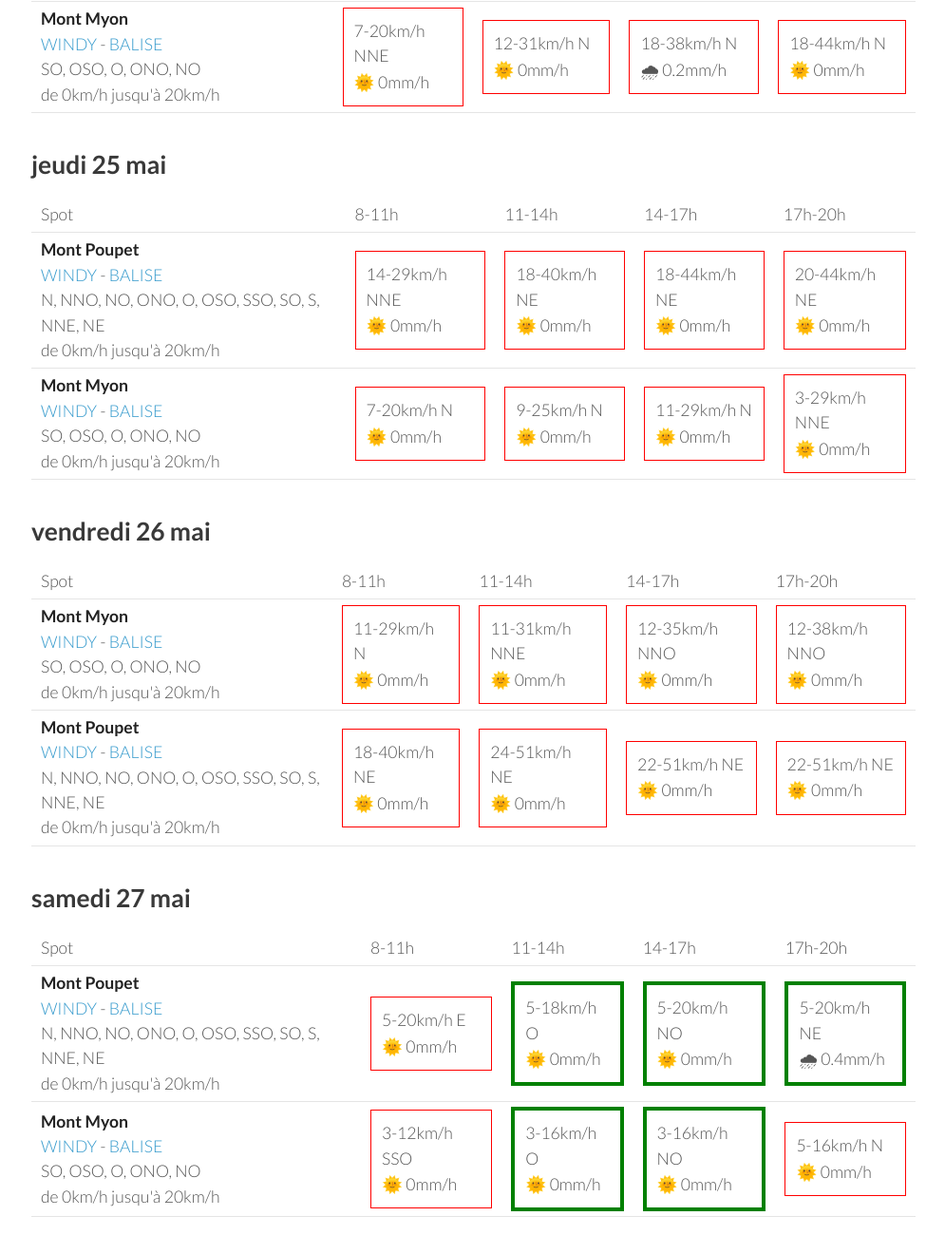
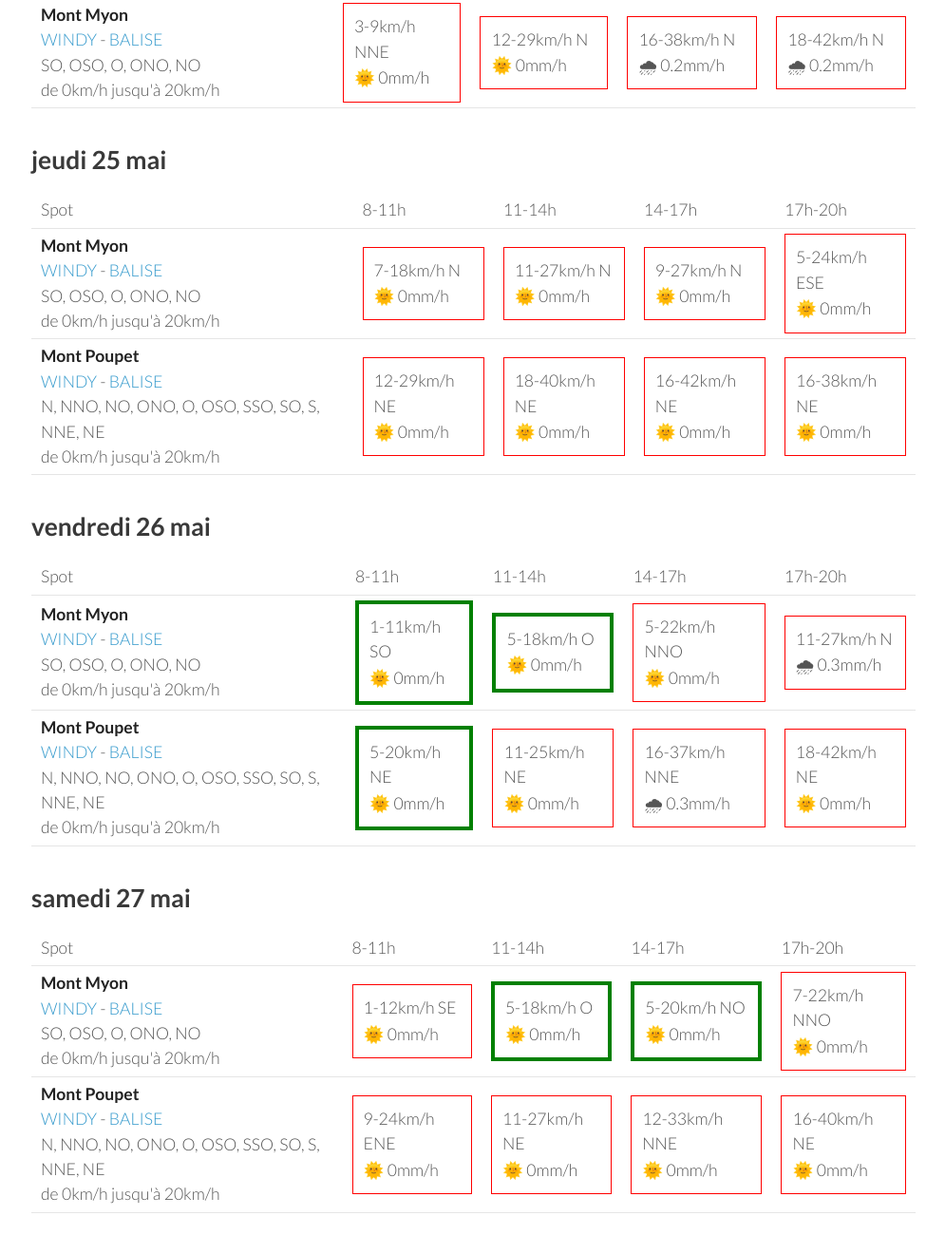
Before and after one commit to parapente-dans-le-nord/parapente-dans-le-nord.github.io, a Jekyll site: the page built from jura.markdown, in a window 1280 px wide and 1400 px high, scrolled down 1284 px. Shown: the top 1320 px of the window at 95% size, without its empty margins (25-1020 px from the left). Built offline with Jekyll 4.4.1, drawn with Linux system fonts in a browser that asks for light colours; some of the changed text lies outside the part shown.

Commit message:
update index.markdown

```diff
--- a/jura.markdown
+++ b/jura.markdown
@@ -25,18 +25,18 @@ page mise à jour le lundi 22 mai 17:20
         <td><strong>Mont Poupet</strong><br><a href="https://windy.com/46.970/5.876?46.541,5.876,8">WINDY</a> - <span class=""><a href="http://www.balisemeteo.com/balise.php?idBalise=92">BALISE</a> </span><br> <span class="vent-favorable">N, NNO, NO, ONO, O, OSO, SSO, SO, S, NNE, NE</span><br><span class="force-vent">de 0km/h jusqu'à 20km/h</span> </td>
 
             <td><div class="not-flyable"><p>0-0km/h NA</p><p>🌧️ 0mm/h</p></div></td>
-            <td><div class="flyable"><p>5-16km/h O</p><p>🌞 0mm/h</p></div></td>
-            <td><div class="flyable"><p>7-20km/h N</p><p>🌞 0mm/h</p></div></td>
-            <td><div class="not-flyable"><p>7-22km/h NNO</p><p>🌞 0mm/h</p></div></td>
+            <td><div class="not-flyable"><p>0-0km/h NA</p><p>🌧️ 0mm/h</p></div></td>
+            <td><div class="not-flyable"><p>0-0km/h NA</p><p>🌧️ 0mm/h</p></div></td>
+            <td><div class="not-flyable"><p>7-24km/h N</p><p>🌞 0mm/h</p></div></td>
 
     </tr>
 <tr>
         <td><strong>Mont Myon</strong><br><a href="https://windy.com/46.331/5.397?45.898,5.394,8,m:eWoagj8">WINDY</a> - <span class=""><a href="http://www.balisemeteo.com/balise.php?idBalise=70">BALISE</a> </span><br> <span class="vent-favorable">SO, OSO, O, ONO, NO</span><br><span class="force-vent">de 0km/h jusqu'à 20km/h</span> </td>
 
             <td><div class="not-flyable"><p>0-0km/h NA</p><p>🌧️ 0mm/h</p></div></td>
-            <td><div class="flyable"><p>7-18km/h ONO</p><p>🌞 0mm/h</p></div></td>
-            <td><div class="not-flyable"><p>9-25km/h NNO</p><p>🌞 0mm/h</p></div></td>
-            <td><div class="not-flyable"><p>9-24km/h NNO</p><p>🌞 0mm/h</p></div></td>
+            <td><div class="not-flyable"><p>0-0km/h NA</p><p>🌧️ 0mm/h</p></div></td>
+            <td><div class="not-flyable"><p>0-0km/h NA</p><p>🌧️ 0mm/h</p></div></td>
+            <td><div class="not-flyable"><p>9-24km/h NNE</p><p>🌞 0mm/h</p></div></td>
 
     </tr>
 
@@ -58,20 +58,20 @@ page mise à jour le lundi 22 mai 17:20
 <tr>
         <td><strong>Mont Poupet</strong><br><a href="https://windy.com/46.970/5.876?46.541,5.876,8">WINDY</a> - <span class=""><a href="http://www.balisemeteo.com/balise.php?idBalise=92">BALISE</a> </span><br> <span class="vent-favorable">N, NNO, NO, ONO, O, OSO, SSO, SO, S, NNE, NE</span><br><span class="force-vent">de 0km/h jusqu'à 20km/h</span> </td>
 
-            <td><div class="flyable"><p>5-12km/h NNO</p><p>🌞 0mm/h</p></div></td>
-            <td><div class="not-flyable"><p>9-22km/h NE</p><p>🌞 0mm/h</p></div></td>
-            <td><div class="not-flyable"><p>9-29km/h N</p><p>🌞 0mm/h</p></div></td>
-            <td><div class="not-flyable"><p>11-25km/h N</p><p>🌧 1mm/h</p></div></td>
+            <td><div class="flyable"><p>5-12km/h NNE</p><p>🌞 0mm/h</p></div></td>
+            <td><div class="flyable"><p>7-18km/h N</p><p>🌞 0mm/h</p></div></td>
+            <td><div class="not-flyable"><p>11-29km/h N</p><p>🌞 0mm/h</p></div></td>
+            <td><div class="not-flyable"><p>9-33km/h NNE</p><p>🌞 0mm/h</p></div></td>
 
 
     </tr>
 <tr>
         <td><strong>Mont Myon</strong><br><a href="https://windy.com/46.331/5.397?45.898,5.394,8,m:eWoagj8">WINDY</a> - <span class=""><a href="http://www.balisemeteo.com/balise.php?idBalise=70">BALISE</a> </span><br> <span class="vent-favorable">SO, OSO, O, ONO, NO</span><br><span class="force-vent">de 0km/h jusqu'à 20km/h</span> </td>
 
-            <td><div class="not-flyable"><p>1-7km/h NE</p><p>🌧 0.4mm/h</p></div></td>
-            <td><div class="not-flyable"><p>1-12km/h NNE</p><p>🌞 0mm/h</p></div></td>
-            <td><div class="not-flyable"><p>7-25km/h N</p><p>🌞 0mm/h</p></div></td>
-            <td><div class="not-flyable"><p>9-25km/h N</p><p>🌞 0mm/h</p></div></td>
+            <td><div class="not-flyable"><p>3-11km/h ENE</p><p>🌞 0mm/h</p></div></td>
+            <td><div class="not-flyable"><p>9-24km/h N</p><p>🌞 0mm/h</p></div></td>
+            <td><div class="not-flyable"><p>12-31km/h N</p><p>🌞 0mm/h</p></div></td>
+            <td><div class="not-flyable"><p>11-31km/h NNE</p><p>🌞 0mm/h</p></div></td>
 
 
     </tr>
@@ -94,20 +94,20 @@ page mise à jour le lundi 22 mai 17:20
 <tr>
         <td><strong>Mont Poupet</strong><br><a href="https://windy.com/46.970/5.876?46.541,5.876,8">WINDY</a> - <span class=""><a href="http://www.balisemeteo.com/balise.php?idBalise=92">BALISE</a> </span><br> <span class="vent-favorable">N, NNO, NO, ONO, O, OSO, SSO, SO, S, NNE, NE</span><br><span class="force-vent">de 0km/h jusqu'à 20km/h</span> </td>
 
-            <td><div class="not-flyable"><p>12-29km/h NE</p><p>🌞 0mm/h</p></div></td>
-            <td><div class="not-flyable"><p>14-33km/h NNE</p><p>🌞 0mm/h</p></div></td>
-            <td><div class="not-flyable"><p>20-44km/h NNE</p><p>🌞 0mm/h</p></div></td>
-            <td><div class="not-flyable"><p>16-44km/h NNE</p><p>🌞 0mm/h</p></div></td>
+            <td><div class="not-flyable"><p>11-27km/h NE</p><p>🌞 0mm/h</p></div></td>
+            <td><div class="not-flyable"><p>14-35km/h NNE</p><p>🌞 0mm/h</p></div></td>
+            <td><div class="not-flyable"><p>18-42km/h NNE</p><p>🌞 0mm/h</p></div></td>
+            <td><div class="not-flyable"><p>16-40km/h NNE</p><p>🌞 0mm/h</p></div></td>
 
 
     </tr>
 <tr>
         <td><strong>Mont Myon</strong><br><a href="https://windy.com/46.331/5.397?45.898,5.394,8,m:eWoagj8">WINDY</a> - <span class=""><a href="http://www.balisemeteo.com/balise.php?idBalise=70">BALISE</a> </span><br> <span class="vent-favorable">SO, OSO, O, ONO, NO</span><br><span class="force-vent">de 0km/h jusqu'à 20km/h</span> </td>
 
-            <td><div class="not-flyable"><p>7-20km/h NNE</p><p>🌞 0mm/h</p></div></td>
-            <td><div class="not-flyable"><p>12-31km/h N</p><p>🌞 0mm/h</p></div></td>
-            <td><div class="not-flyable"><p>18-38km/h N</p><p>🌧 0.2mm/h</p></div></td>
-            <td><div class="not-flyable"><p>18-44km/h N</p><p>🌞 0mm/h</p></div></td>
+            <td><div class="not-flyable"><p>3-9km/h NNE</p><p>🌞 0mm/h</p></div></td>
+            <td><div class="not-flyable"><p>12-29km/h N</p><p>🌞 0mm/h</p></div></td>
+            <td><div class="not-flyable"><p>16-38km/h N</p><p>🌧 0.2mm/h</p></div></td>
+            <td><div class="not-flyable"><p>18-42km/h N</p><p>🌧 0.2mm/h</p></div></td>
 
 
     </tr>
@@ -128,22 +128,22 @@ page mise à jour le lundi 22 mai 17:20
       <td>17h-20h</td>
     </tr>
 <tr>
-        <td><strong>Mont Poupet</strong><br><a href="https://windy.com/46.970/5.876?46.541,5.876,8">WINDY</a> - <span class=""><a href="http://www.balisemeteo.com/balise.php?idBalise=92">BALISE</a> </span><br> <span class="vent-favorable">N, NNO, NO, ONO, O, OSO, SSO, SO, S, NNE, NE</span><br><span class="force-vent">de 0km/h jusqu'à 20km/h</span> </td>
+        <td><strong>Mont Myon</strong><br><a href="https://windy.com/46.331/5.397?45.898,5.394,8,m:eWoagj8">WINDY</a> - <span class=""><a href="http://www.balisemeteo.com/balise.php?idBalise=70">BALISE</a> </span><br> <span class="vent-favorable">SO, OSO, O, ONO, NO</span><br><span class="force-vent">de 0km/h jusqu'à 20km/h</span> </td>
 
-            <td><div class="not-flyable"><p>14-29km/h NNE</p><p>🌞 0mm/h</p></div></td>
-            <td><div class="not-flyable"><p>18-40km/h NE</p><p>🌞 0mm/h</p></div></td>
-            <td><div class="not-flyable"><p>18-44km/h NE</p><p>🌞 0mm/h</p></div></td>
-            <td><div class="not-flyable"><p>20-44km/h NE</p><p>🌞 0mm/h</p></div></td>
+            <td><div class="not-flyable"><p>7-18km/h N</p><p>🌞 0mm/h</p></div></td>
+            <td><div class="not-flyable"><p>11-27km/h N</p><p>🌞 0mm/h</p></div></td>
+            <td><div class="not-flyable"><p>9-27km/h N</p><p>🌞 0mm/h</p></div></td>
+            <td><div class="not-flyable"><p>5-24km/h ESE</p><p>🌞 0mm/h</p></div></td>
 
 
     </tr>
 <tr>
-        <td><strong>Mont Myon</strong><br><a href="https://windy.com/46.331/5.397?45.898,5.394,8,m:eWoagj8">WINDY</a> - <span class=""><a href="http://www.balisemeteo.com/balise.php?idBalise=70">BALISE</a> </span><br> <span class="vent-favorable">SO, OSO, O, ONO, NO</span><br><span class="force-vent">de 0km/h jusqu'à 20km/h</span> </td>
+        <td><strong>Mont Poupet</strong><br><a href="https://windy.com/46.970/5.876?46.541,5.876,8">WINDY</a> - <span class=""><a href="http://www.balisemeteo.com/balise.php?idBalise=92">BALISE</a> </span><br> <span class="vent-favorable">N, NNO, NO, ONO, O, OSO, SSO, SO, S, NNE, NE</span><br><span class="force-vent">de 0km/h jusqu'à 20km/h</span> </td>
 
-            <td><div class="not-flyable"><p>7-20km/h N</p><p>🌞 0mm/h</p></div></td>
-            <td><div class="not-flyable"><p>9-25km/h N</p><p>🌞 0mm/h</p></div></td>
-            <td><div class="not-flyable"><p>11-29km/h N</p><p>🌞 0mm/h</p></div></td>
-            <td><div class="not-flyable"><p>3-29km/h NNE</p><p>🌞 0mm/h</p></div></td>
+            <td><div class="not-flyable"><p>12-29km/h NE</p><p>🌞 0mm/h</p></div></td>
+            <td><div class="not-flyable"><p>18-40km/h NE</p><p>🌞 0mm/h</p></div></td>
+            <td><div class="not-flyable"><p>16-42km/h NE</p><p>🌞 0mm/h</p></div></td>
+            <td><div class="not-flyable"><p>16-38km/h NE</p><p>🌞 0mm/h</p></div></td>
 
 
     </tr>
@@ -166,20 +166,20 @@ page mise à jour le lundi 22 mai 17:20
 <tr>
         <td><strong>Mont Myon</strong><br><a href="https://windy.com/46.331/5.397?45.898,5.394,8,m:eWoagj8">WINDY</a> - <span class=""><a href="http://www.balisemeteo.com/balise.php?idBalise=70">BALISE</a> </span><br> <span class="vent-favorable">SO, OSO, O, ONO, NO</span><br><span class="force-vent">de 0km/h jusqu'à 20km/h</span> </td>
 
-            <td><div class="not-flyable"><p>11-29km/h N</p><p>🌞 0mm/h</p></div></td>
-            <td><div class="not-flyable"><p>11-31km/h NNE</p><p>🌞 0mm/h</p></div></td>
-            <td><div class="not-flyable"><p>12-35km/h NNO</p><p>🌞 0mm/h</p></div></td>
-            <td><div class="not-flyable"><p>12-38km/h NNO</p><p>🌞 0mm/h</p></div></td>
+            <td><div class="flyable"><p>1-11km/h SO</p><p>🌞 0mm/h</p></div></td>
+            <td><div class="flyable"><p>5-18km/h O</p><p>🌞 0mm/h</p></div></td>
+            <td><div class="not-flyable"><p>5-22km/h NNO</p><p>🌞 0mm/h</p></div></td>
+            <td><div class="not-flyable"><p>11-27km/h N</p><p>🌧 0.3mm/h</p></div></td>
 
 
     </tr>
 <tr>
         <td><strong>Mont Poupet</strong><br><a href="https://windy.com/46.970/5.876?46.541,5.876,8">WINDY</a> - <span class=""><a href="http://www.balisemeteo.com/balise.php?idBalise=92">BALISE</a> </span><br> <span class="vent-favorable">N, NNO, NO, ONO, O, OSO, SSO, SO, S, NNE, NE</span><br><span class="force-vent">de 0km/h jusqu'à 20km/h</span> </td>
 
-            <td><div class="not-flyable"><p>18-40km/h NE</p><p>🌞 0mm/h</p></div></td>
-            <td><div class="not-flyable"><p>24-51km/h NE</p><p>🌞 0mm/h</p></div></td>
-            <td><div class="not-flyable"><p>22-51km/h NE</p><p>🌞 0mm/h</p></div></td>
-            <td><div class="not-flyable"><p>22-51km/h NE</p><p>🌞 0mm/h</p></div></td>
+            <td><div class="flyable"><p>5-20km/h NE</p><p>🌞 0mm/h</p></div></td>
+            <td><div class="not-flyable"><p>11-25km/h NE</p><p>🌞 0mm/h</p></div></td>
+            <td><div class="not-flyable"><p>16-37km/h NNE</p><p>🌧 0.3mm/h</p></div></td>
+            <td><div class="not-flyable"><p>18-42km/h NE</p><p>🌞 0mm/h</p></div></td>
 
 
     </tr>
@@ -200,22 +200,22 @@ page mise à jour le lundi 22 mai 17:20
       <td>17h-20h</td>
     </tr>
 <tr>
-        <td><strong>Mont Poupet</strong><br><a href="https://windy.com/46.970/5.876?46.541,5.876,8">WINDY</a> - <span class=""><a href="http://www.balisemeteo.com/balise.php?idBalise=92">BALISE</a> </span><br> <span class="vent-favorable">N, NNO, NO, ONO, O, OSO, SSO, SO, S, NNE, NE</span><br><span class="force-vent">de 0km/h jusqu'à 20km/h</span> </td>
+        <td><strong>Mont Myon</strong><br><a href="https://windy.com/46.331/5.397?45.898,5.394,8,m:eWoagj8">WINDY</a> - <span class=""><a href="http://www.balisemeteo.com/balise.php?idBalise=70">BALISE</a> </span><br> <span class="vent-favorable">SO, OSO, O, ONO, NO</span><br><span class="force-vent">de 0km/h jusqu'à 20km/h</span> </td>
 
-            <td><div class="not-flyable"><p>5-20km/h E</p><p>🌞 0mm/h</p></div></td>
+            <td><div class="not-flyable"><p>1-12km/h SE</p><p>🌞 0mm/h</p></div></td>
             <td><div class="flyable"><p>5-18km/h O</p><p>🌞 0mm/h</p></div></td>
             <td><div class="flyable"><p>5-20km/h NO</p><p>🌞 0mm/h</p></div></td>
-            <td><div class="flyable"><p>5-20km/h NE</p><p>🌧 0.4mm/h</p></div></td>
+            <td><div class="not-flyable"><p>7-22km/h NNO</p><p>🌞 0mm/h</p></div></td>
 
 
     </tr>
 <tr>
-        <td><strong>Mont Myon</strong><br><a href="https://windy.com/46.331/5.397?45.898,5.394,8,m:eWoagj8">WINDY</a> - <span class=""><a href="http://www.balisemeteo.com/balise.php?idBalise=70">BALISE</a> </span><br> <span class="vent-favorable">SO, OSO, O, ONO, NO</span><br><span class="force-vent">de 0km/h jusqu'à 20km/h</span> </td>
+        <td><strong>Mont Poupet</strong><br><a href="https://windy.com/46.970/5.876?46.541,5.876,8">WINDY</a> - <span class=""><a href="http://www.balisemeteo.com/balise.php?idBalise=92">BALISE</a> </span><br> <span class="vent-favorable">N, NNO, NO, ONO, O, OSO, SSO, SO, S, NNE, NE</span><br><span class="force-vent">de 0km/h jusqu'à 20km/h</span> </td>
 
-            <td><div class="not-flyable"><p>3-12km/h SSO</p><p>🌞 0mm/h</p></div></td>
-            <td><div class="flyable"><p>3-16km/h O</p><p>🌞 0mm/h</p></div></td>
-            <td><div class="flyable"><p>3-16km/h NO</p><p>🌞 0mm/h</p></div></td>
-            <td><div class="not-flyable"><p>5-16km/h N</p><p>🌞 0mm/h</p></div></td>
+            <td><div class="not-flyable"><p>9-24km/h ENE</p><p>🌞 0mm/h</p></div></td>
+            <td><div class="not-flyable"><p>11-27km/h NE</p><p>🌞 0mm/h</p></div></td>
+            <td><div class="not-flyable"><p>12-33km/h NNE</p><p>🌞 0mm/h</p></div></td>
+            <td><div class="not-flyable"><p>16-40km/h NE</p><p>🌞 0mm/h</p></div></td>
 
 
     </tr>
```
Also changed, not shown: other parts of jura.markdown (+1 -1 lines).
